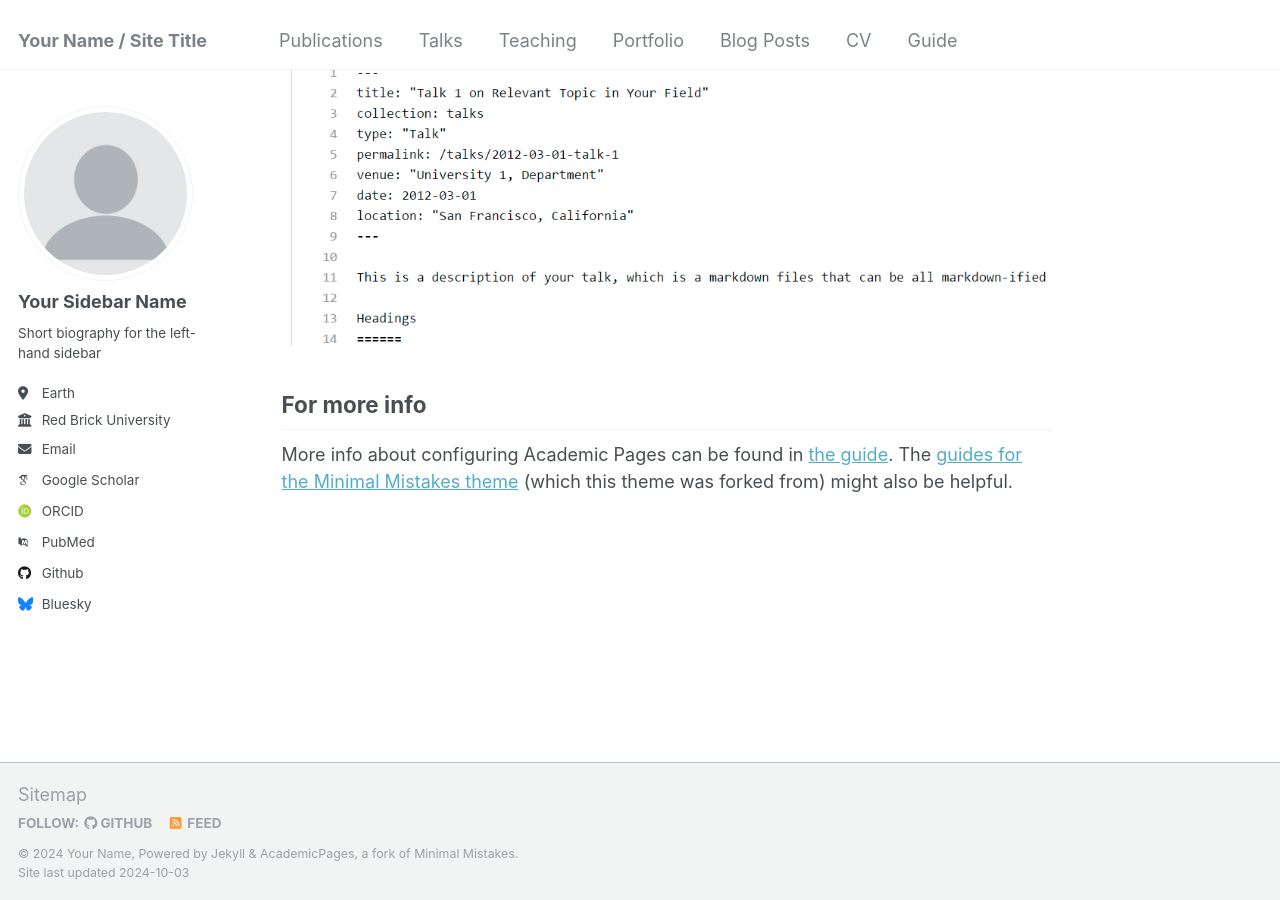
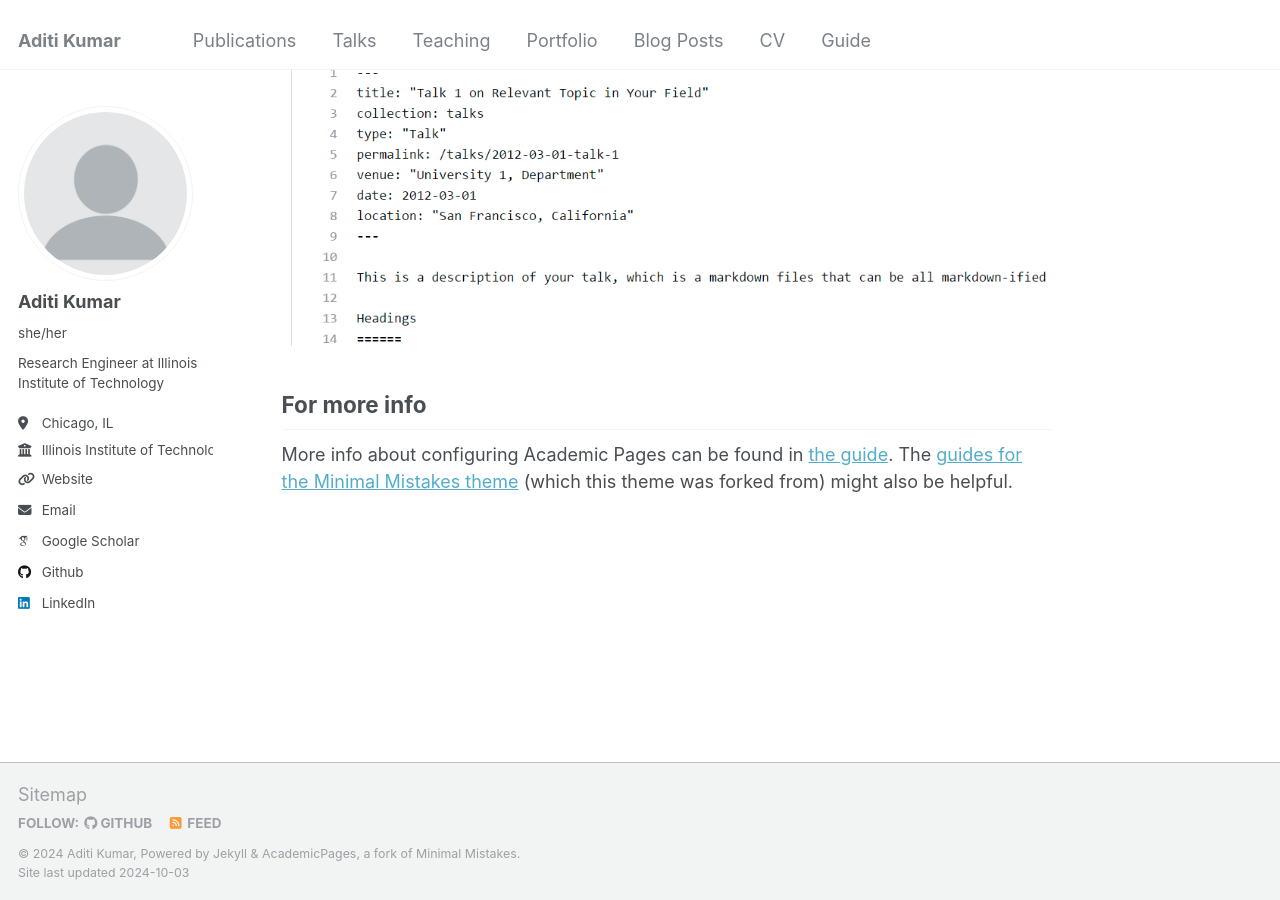
Before and after one commit to aditi1421/aditi1421.github.io, a Jekyll site: the page built from _pages/about.md, in a window 1280 px wide and 900 px high, scrolled down 2643 px. Built offline with Jekyll 4.4.1, drawn with Linux system fonts in a browser that asks for light colours; some web fonts are replaced.

Commit message:
Update _config.yml

```diff
--- a/_config.yml
+++ b/_config.yml
@@ -8,13 +8,13 @@
 
 # Basic Site Settings
 locale                   : "en-US"
-title                    : "Your Name / Site Title"
+title                    : "Aditi Kumar"
 title_separator          : "-"
-name                     : &name "Your Name"
-description              : &description "personal description"
-url                      : https://academicpages.github.io # the base hostname & protocol for your site e.g. "https://mmistakes.github.io"
+name                     : &name "Aditi Kumar"
+description              : &description "Aditi Kumar's personal website"
+url                      : https://aditi1421.github.io # the base hostname & protocol for your site e.g. "https://mmistakes.github.io"
 baseurl                  : "" # the subpath of your site, e.g. "/blog"
-repository               : "academicpages/academicpages.github.io"
+repository               : "aditi1421/aditi1421.github.io"
 
 # Site Author - The following control what appear as part of the author content on the side bar.
 #               If a field is blank the icon and link will not appear, otherwise it will be shown.
@@ -22,56 +22,28 @@ repository               : "academicpages/academicpages.github.io"
 author:
   # Biographic information
   avatar           : "profile.png"
-  name             : "Your Sidebar Name"
-  pronouns         : # example: "she/her"
-  bio              : "Short biography for the left-hand sidebar"
-  location         : "Earth"
-  employer         : "Red Brick University"
-  uri              : # URL
-  email            : "none@example.org"
+  name             : "Aditi Kumar"
+  pronouns         : "she/her"
+  bio              : "Research Engineer at Illinois Institute of Technology"
+  location         : "Chicago, IL"
+  employer         : "Illinois Institute of Technology"
+  uri              : "https://www.iit.edu/directory/people/aditi-kumar"
+  email            : "akumar91@iit.edu"
 
   # Academic websites
-  arxiv            : # URL - Update with the correct link to your profile
-  googlescholar    : "https://scholar.google.com/citations?user=PS_CX0AAAAAJ"
-  impactstory      : # URL
-  orcid            : "http://orcid.org/yourorcidurl"
-  semantic         : # URL
-  pubmed           : "https://www.ncbi.nlm.nih.gov/pubmed/?term=john+snow"
-  researchgate     : # URL
+
+  googlescholar    : "https://scholar.google.com/citations?user=lxduucIAAAAJ&hl=en&authuser=5"
+
 
   # Repositories and software development
-  bitbucket        : # Username - Update with your username on the site
-  codepen          : # Username
-  dribbble         : # Username
-  github           : "academicpages"
-  kaggle           : # Username
-  stackoverflow    : # User number or user number and name (i.e., use "1" or "1/jeff-atwood")
+
+  github           : "https://github.com/aditi1421"
+
 
   # Social media
-  bluesky          : "bsky.app" # Replace this with you Bluesky username
-  facebook         : # Username
-  flickr           : # Username
-  foursquare       : # Username
-  goodreads        : # Username
-  google_plus      : # Username
-  keybase          : # Username
-  instagram        : # Username
-  lastfm           : # Username
-  linkedin         : # Username
-  mastodon         : # URL
-  medium           : # URL
-  pinterest        : # Username
-  soundcloud       : # Username
-  steam            : # Username
-  telegram         : # URL
-  tumblr           : # Username
-  twitter          : # Username for X / Twitter
-  vine             : # Username
-  weibo            : # Username
-  wikipedia        : # Username
-  xing             : # Username
-  youtube          : # Username
-  zhihu            : # Username
+
+  linkedin         : "https://www.linkedin.com/in/aditi-kumar-/"
+
 
 # Publication Category - The following the list of publication categories and their headings
 publication_category:
```
